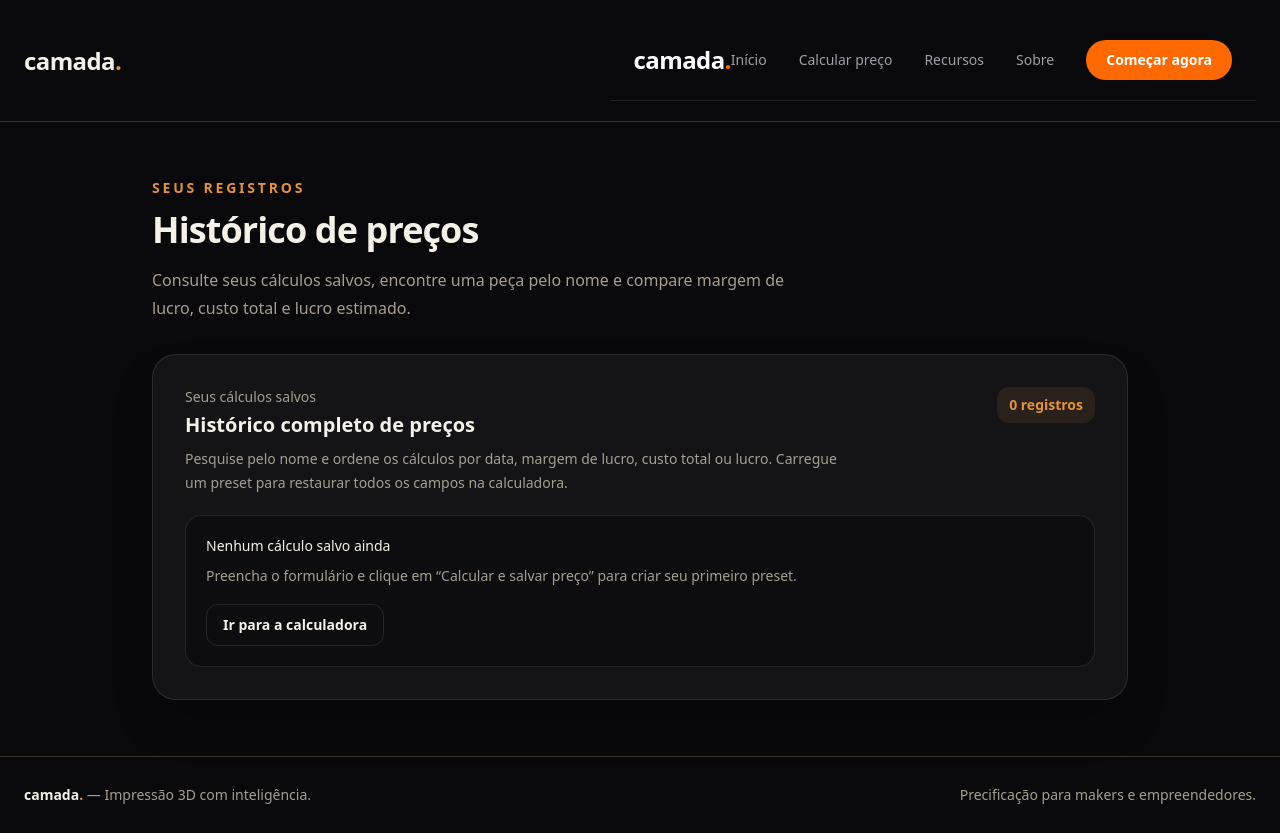
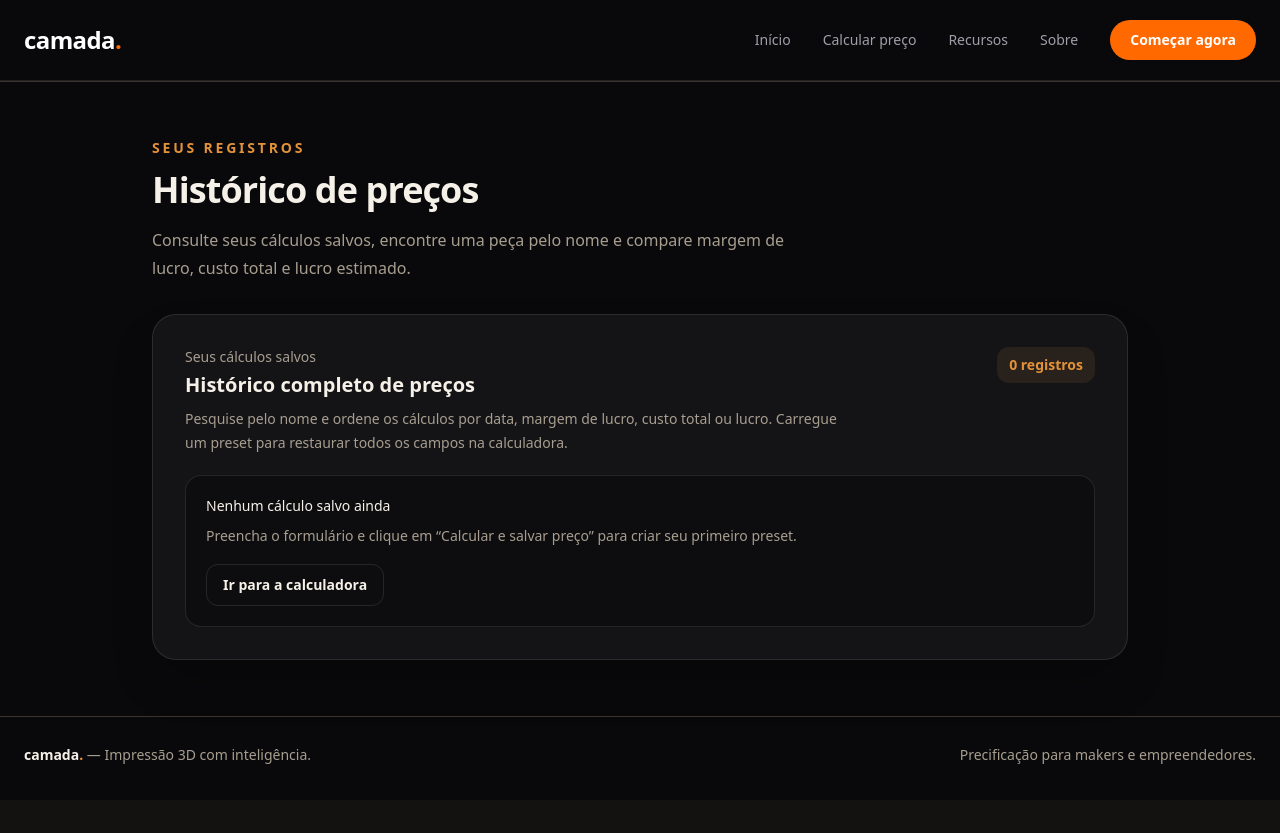
Before and after one commit to DevJhonathas/.Camada, a Next.js app in the folder frontend/: page /calc_price/history in a window 1280 px wide. After the commit the page ends 800 px from the top, so only its background shows below. Built offline with nearby package versions, Linux system fonts and the light colour scheme.

Commit message:
Update page.tsx

```diff
--- a/frontend/app/calc_price/history/page.tsx
+++ b/frontend/app/calc_price/history/page.tsx
@@ -12,12 +12,7 @@ export default function CalcPriceHistoryPage() {
   return (
     <main className="min-h-screen bg-zinc-950 text-fg">
       <header className="border-b border-border">
-        <div className="mx-auto flex max-w-7xl flex-wrap items-center justify-between gap-5 px-6 py-5">
-          <Link href="/" className="text-2xl font-bold tracking-tight">
-            camada<span className="text-primary">.</span>
-          </Link>
-          <Navbar />
-        </div>
+        <Navbar />
       </header>
 
       <div className="mx-auto max-w-5xl px-6 py-10 md:py-14">
```
